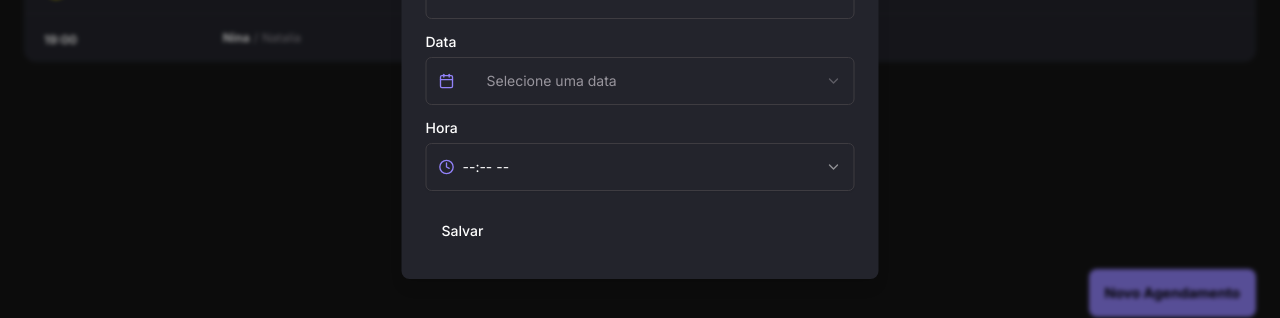
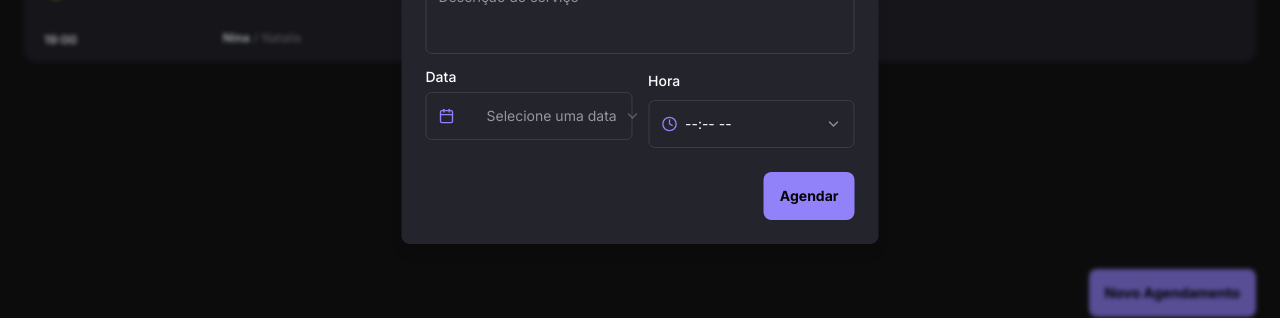
Before and after one commit to Weyne23/mundo-pet-nextjs, a Next.js app: page / in a window 1280 px wide. Both pictures are taken after a click on the button "Novo Agendamento". Shown: the part 459-777 px from the top of the page. Built offline with nearby package versions, Linux system fonts and the light colour scheme.

Commit message:
feature: adicionado toast projeto

```diff
--- a/package.json
+++ b/package.json
@@ -28,7 +28,7 @@
     "react-dom": "19.1.0",
     "react-hook-form": "^7.64.0",
     "react-imask": "^7.6.1",
-    "sooner": "^1.1.4",
+    "sonner": "^2.0.7",
     "tailwind-merge": "^3.3.1",
     "zod": "^4.1.12"
   },
--- a/src/app/layout.tsx
+++ b/src/app/layout.tsx
@@ -1,6 +1,7 @@
 import type { Metadata } from 'next';
 import { Inter } from 'next/font/google';
 import '../styles/globals.css';
+import { Toaster } from 'sonner';
 
 const inter = Inter({
   variable: '--font-inter',
@@ -29,6 +30,7 @@ export default function RootLayout({
     <html lang="en">
       <body className={`${inter.variable} ${interTight.variable} antialiased`}>
         {children}
+        <Toaster position="top-right" />
       </body>
     </html>
   );
--- a/src/components/AppointmentForm/appointment-form.tsx
+++ b/src/components/AppointmentForm/appointment-form.tsx
@@ -9,7 +9,7 @@ import {
   DialogDescription,
 } from '../ui/dialog';
 import { Button } from '../ui/button';
-import z from 'zod';
+import z, { date } from 'zod';
 import { useForm } from 'react-hook-form';
 import { zodResolver } from '@hookform/resolvers/zod';
 import {
@@ -25,6 +25,7 @@ import {
   ChevronDownIcon,
   Clock,
   Dog,
+  Loader2,
   Phone,
   User,
 } from 'lucide-react';
@@ -48,6 +49,7 @@ import {
   SelectTrigger,
   SelectValue,
 } from '../ui/select';
+import { toast } from 'sonner';
 
 const appointmentsFormSchema = z
   .object({
@@ -92,10 +94,18 @@ export const AppointmentForm = () => {
       petName: '',
       phone: '',
       scheduleAt: undefined,
+      time: '',
     },
   });
 
-  const onSubmit = (data: AppointmentFormValues) => {};
+  const onSubmit = (data: AppointmentFormValues) => {
+    const [hour, minute] = data.time.split(':');
+
+    const scheduleAt = new Date(data.scheduleAt);
+    scheduleAt.setHours(Number(hour), Number(minute), 0, 0);
+
+    toast.success(`Agendamento criado com sucesso!`);
+  };
 
   return (
     <Dialog>
@@ -210,6 +220,7 @@ export const AppointmentForm = () => {
                   </FormItem>
                 )}
               />
+              <div className="space-y-4 md:grid md:grid-cols-2 md:gap-4">
                 <FormField
                   control={form.control}
                   name="scheduleAt"
@@ -289,7 +300,19 @@ export const AppointmentForm = () => {
                     </FormItem>
                   )}
                 />
-              <Button type="submit">Salvar</Button>
+              </div>
+              <div className="flex justify-end">
+                <Button
+                  type="submit"
+                  variant="brand"
+                  disabled={form.formState.isSubmitting}
+                >
+                  {form.formState.isSubmitting && (
+                    <Loader2 className="h-4 w-4 animate-spin" />
+                  )}
+                  Agendar
+                </Button>
+              </div>
             </form>
           </Form>
         </DialogHeader>
```
Also changed, not shown: 1 other file (tests, documents, lock files or other folders). Lines whose indentation alone changed are shown as unchanged.
